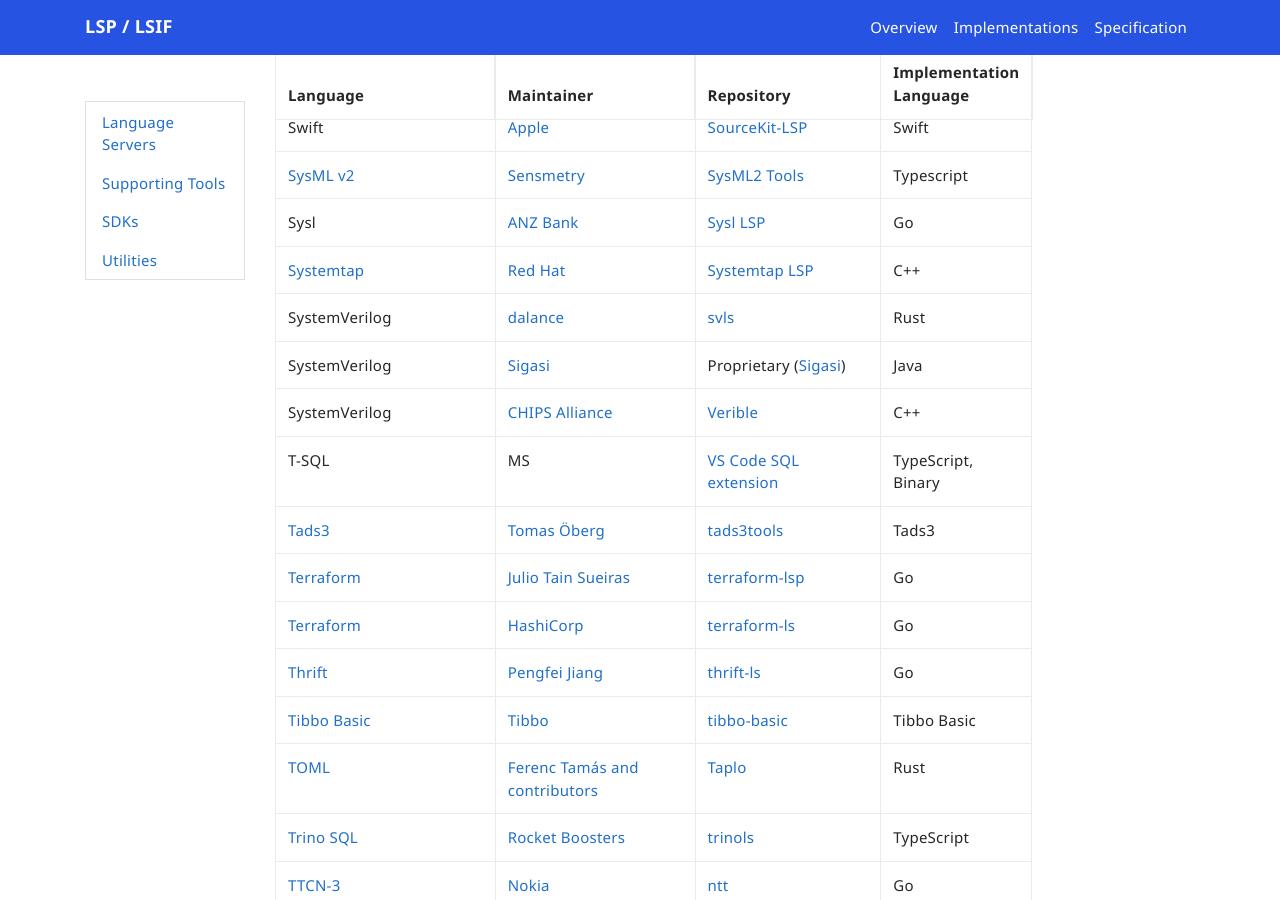
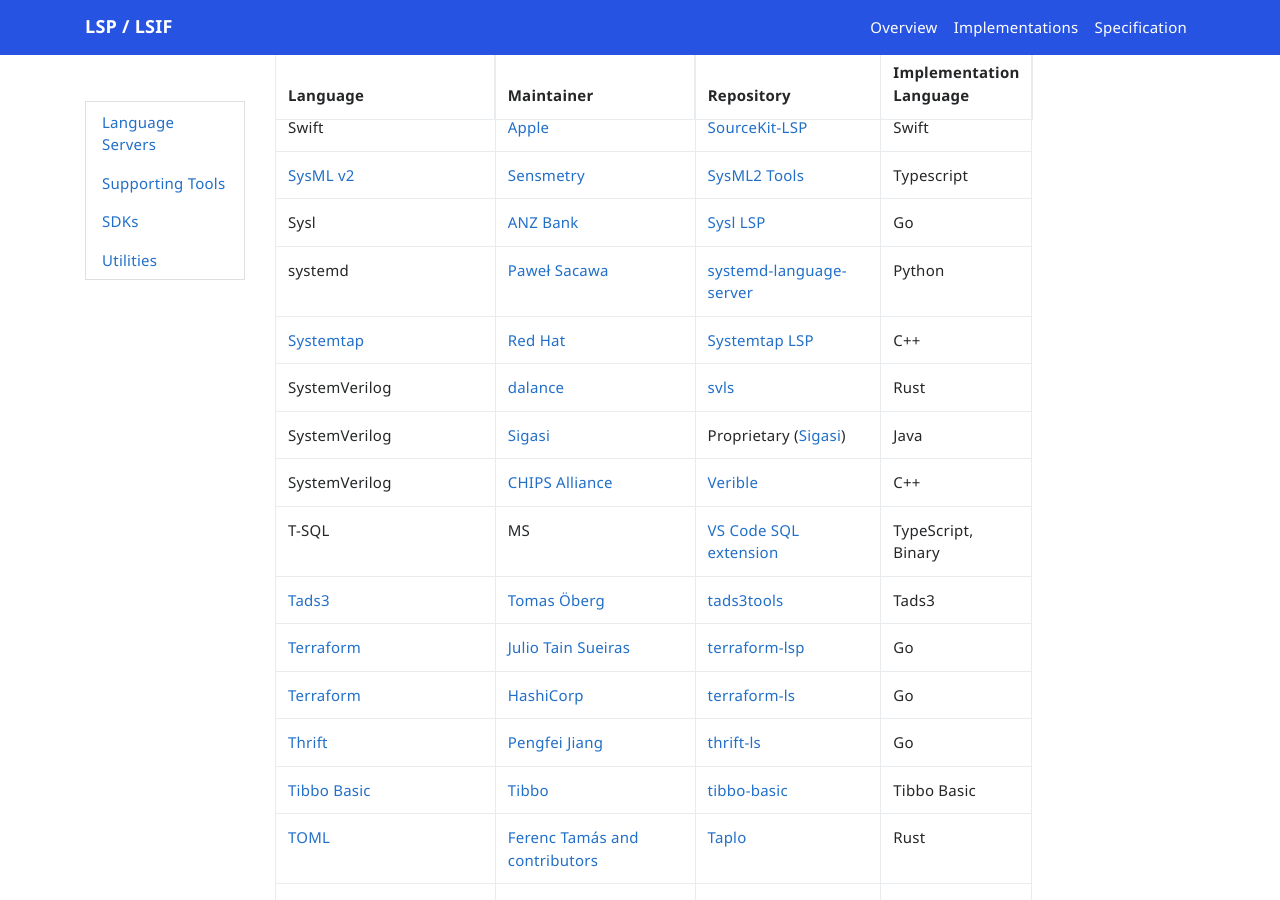
Before and after one commit to microsoft/language-server-protocol, a Jekyll site: the page built from _implementors/servers.md, in a window 1280 px wide and 900 px high, scrolled down 12400 px. Built offline with Jekyll 4.4.1, drawn with Linux system fonts in a browser that asks for light colours; nearby versions of some CDN libraries; comment, search, counter and statistics services are not loaded.

Commit message:
add systemd (#2034)
Co-authored-by: Dirk Bäumer <dirkb@microsoft.com>

```diff
--- a/_implementors/servers.md
+++ b/_implementors/servers.md
@@ -228,6 +228,7 @@
 | Swift | [Apple](https://github.com/apple) | [SourceKit-LSP](https://github.com/apple/sourcekit-lsp) | Swift |
 | [SysML v2](https://github.com/Systems-Modeling/SysML-v2-Release) | [Sensmetry](https://sensmetry.com) | [SysML2 Tools](https://gitlab.com/sensmetry/public/sysml-2ls) | Typescript
 | Sysl | [ANZ Bank](https://github.com/anz-bank) | [Sysl LSP](https://github.com/anz-bank/sysl) | Go |
+| systemd | [Paweł Sacawa](https://github.com/psacawa) | [systemd-language-server](https://github.com/psacawa/systemd-language-server) | Python |
 | [Systemtap](https://sourceware.org/systemtap/) | [Red Hat](https://www.redhat.com/) | [Systemtap LSP](https://sourceware.org/git/?p=systemtap.git;a=tree;f=language-server) | C++ |
 | SystemVerilog | [dalance](https://github.com/dalance) | [svls](https://github.com/dalance/svls) | Rust |
 | SystemVerilog | [Sigasi](https://www.sigasi.com) | Proprietary ([Sigasi](https://insights.sigasi.com/vscode/)) | Java |
```
